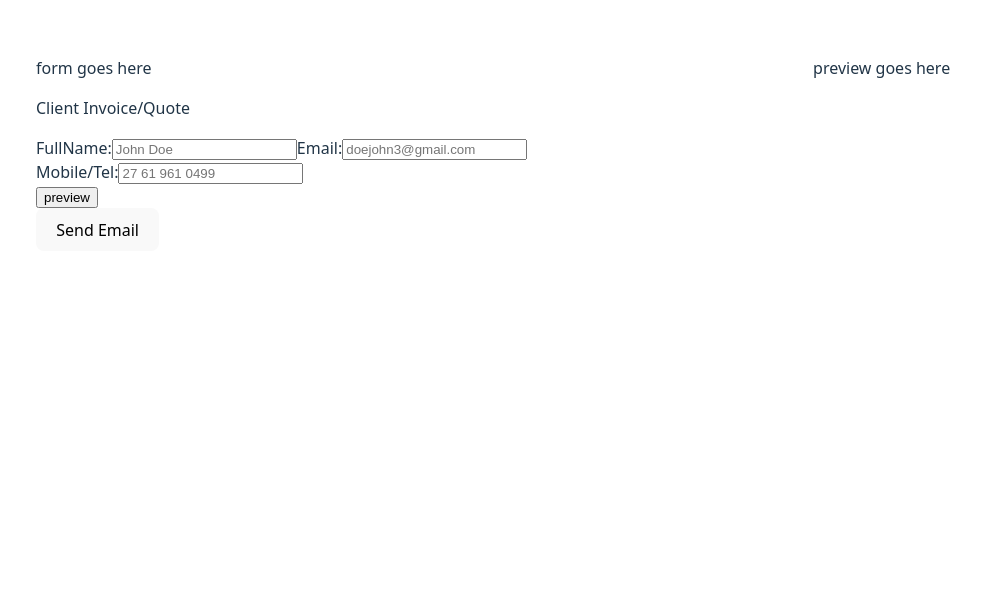
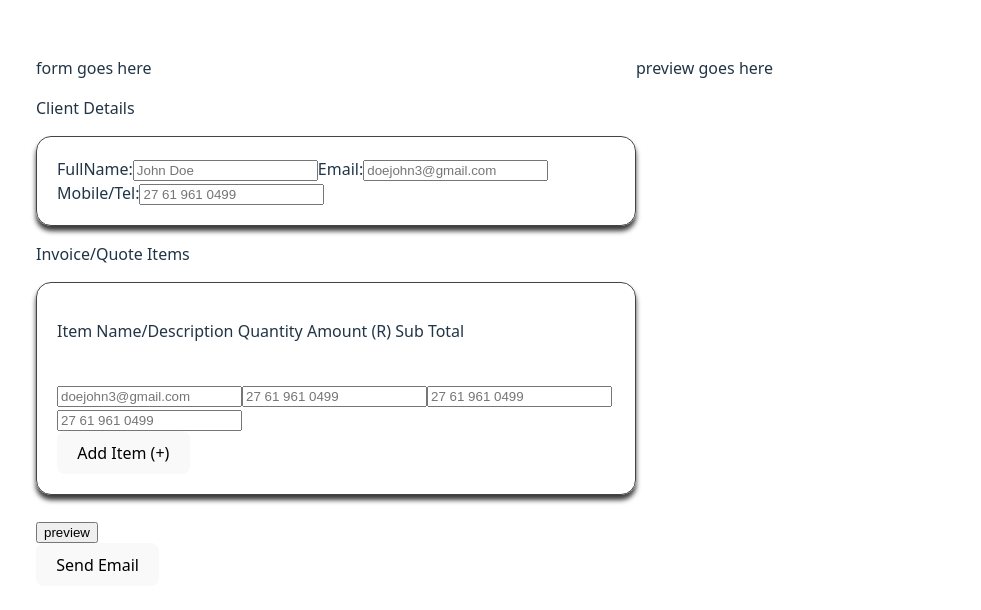
Before and after one commit to Auston-Mtabane/CPrime-Invoice-Creater, a React (Vite) app: page / in a window 1280 px wide. Shown: the top 610 px of the page, without its empty margins (4-985 px from the left). Built offline with nearby package versions, Linux system fonts and the light colour scheme.

Commit message:
form update

```diff
--- a/src/App.css
+++ b/src/App.css
@@ -7,6 +7,13 @@
 
 #container {
   display: grid;
-  grid-template-columns: auto auto;
+  grid-template-columns: 1fr 1fr;
 
 }
+
+.rounded-div{
+  padding: 20px;
+  box-shadow: 0 5px 5px 0 rgb(58, 58, 58);
+  border: 1px solid rgb(68, 68, 68);
+  border-radius: 15px;
+}
--- a/src/components/FormSectionInvoice.tsx
+++ b/src/components/FormSectionInvoice.tsx
@@ -2,8 +2,9 @@
 function FormSectionInvoice() {
   return (
     <>
-    <p>Client Invoice/Quote</p>
+    <p>Client Details</p>
     <form action="#" method="post">
+        <div className="rounded-div">
             <label htmlFor="fname" >FullName:</label>
             <input type="name" placeholder="John Doe" id="fname" name="fname"/>
 
@@ -12,6 +13,20 @@ function FormSectionInvoice() {
 
             <label htmlFor="fphone">Mobile/Tel:</label>
             <input type="tel" placeholder="27 61 961 0499" id="fphone" name="fphone"/>
+        </div>
+        <p>Invoice/Quote Items</p>
+        <div className="rounded-div">
+            <div>
+                <p>Item Name/Description   Quantity   Amount (R)  Sub Total</p>
+
+                <br />
+                <input type="email" placeholder="doejohn3@gmail.com" id="femail" name="femail"/>
+                <input type="tel" placeholder="27 61 961 0499" id="fphone" name="fphone"/>
+                <input type="tel" placeholder="27 61 961 0499" id="fphone" name="fphone"/>
+                <input type="tel" placeholder="27 61 961 0499" id="fphone" name="fphone"/>
+            </div>
+            <button >Add Item (+)</button>
+        </div>
 
         <br /><input type="submit" value="preview"/>
     </form>
```
Lines whose indentation alone changed are shown as unchanged.
